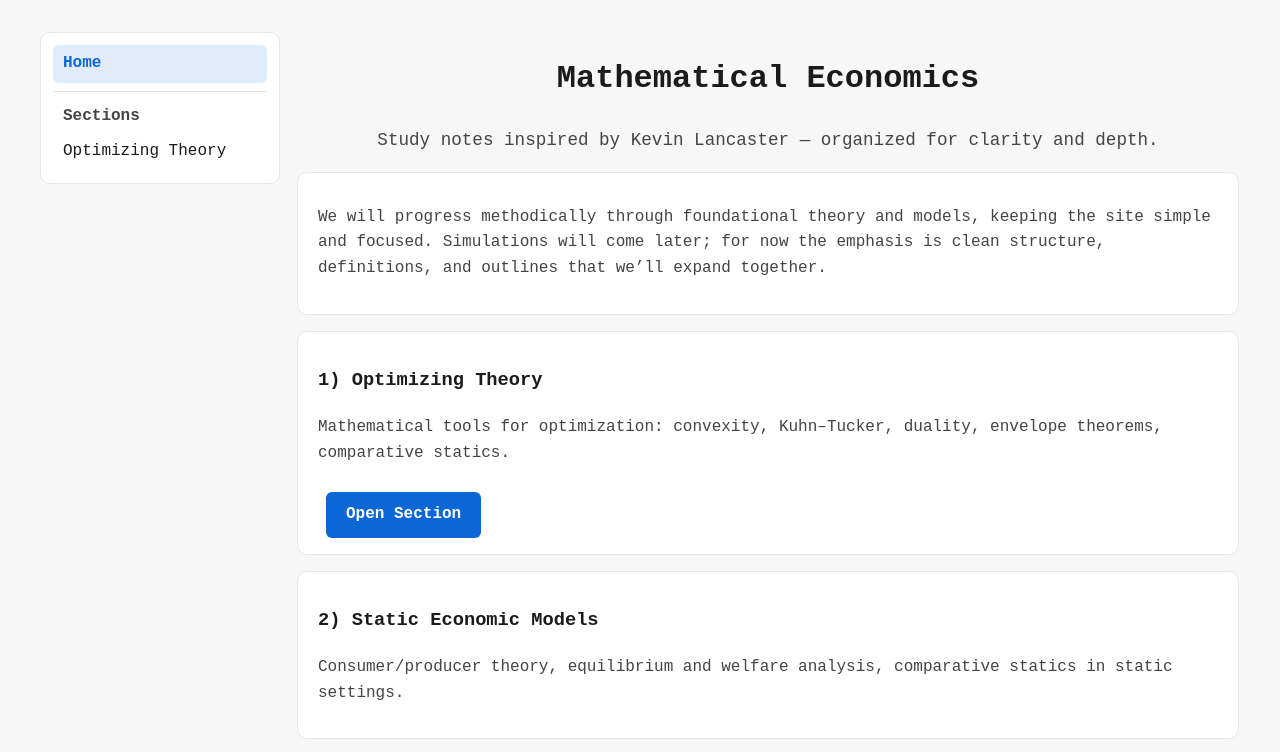
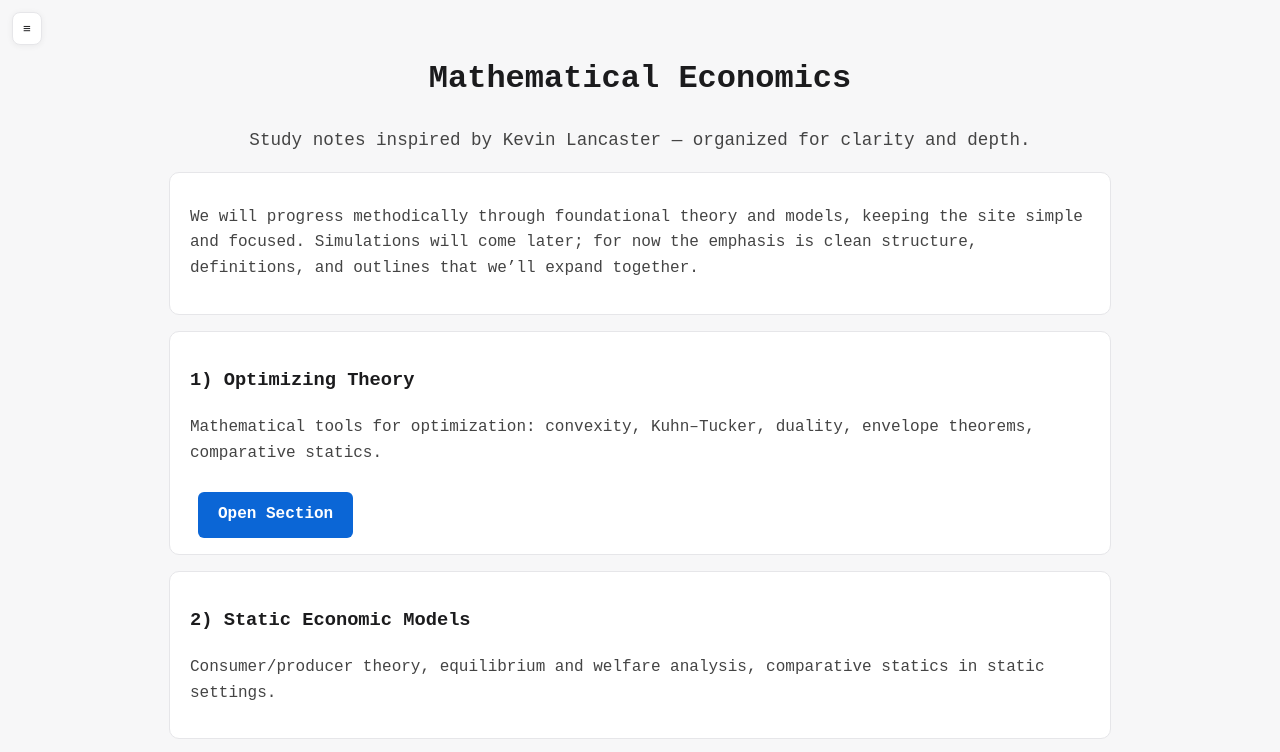
Before and after one commit to matthematics1137/mathematical-economics, a plain HTML site: page index.html in a window 1280 px wide. Shown: the top 752 px of the page. Drawn offline with Linux system fonts and the light colour scheme.

Commit message:
Off-canvas sidebar: add hamburger toggle, drawer style, backdrop; keep content centered; update JS to toggle and close on Esc/click

```diff
--- a/assets/css/style.css
+++ b/assets/css/style.css
@@ -85,13 +85,31 @@ canvas, svg { width: 100%; max-width: 900px; height: auto; background: #fff; bor
 footer { margin-top: 2rem; color: #777; font-size: 0.9rem; }
 
 /* Sidebar layout */
-.layout { display: grid; grid-template-columns: 240px 1fr; gap: 1rem; align-items: start; }
-.sidebar { position: sticky; top: 1rem; align-self: start; }
-.sidebar .card { margin: 0; padding: 0.75rem 0.75rem; }
+.layout { display: grid; grid-template-columns: 1fr; align-items: start; }
+/* Sidebar becomes an off‑canvas drawer */
+.sidebar { position: fixed; inset: 0 auto 0 0; width: 260px; transform: translateX(-100%); transition: transform .2s ease-out; z-index: 1000; }
+.sidebar .card { height: 100%; margin: 0; padding: 0.75rem 0.75rem; border-radius: 0; border-right: 1px solid var(--border); }
 .sidebar nav a { display: block; padding: 6px 10px; color: var(--fg); text-decoration: none; border-radius: 6px; }
 .sidebar nav a:hover { background: rgba(0,0,0,0.06); }
 .sidebar nav a.active { background: rgba(11,102,214,0.12); color: var(--accent); font-weight: 700; }
 .content { min-width: 0; }
+
+/* Toggle open state */
+body.nav-open .sidebar { transform: translateX(0); }
+
+/* Hamburger button */
+.hamburger {
+  position: fixed; top: 12px; left: 12px; z-index: 1001;
+  background: var(--card); color: var(--fg);
+  border: 1px solid var(--border); border-radius: 8px;
+  padding: 8px 10px; cursor: pointer; font-weight: 700;
+  box-shadow: 0 1px 6px rgba(0,0,0,.06);
+}
+.hamburger:focus { outline: 2px solid var(--accent); outline-offset: 2px; }
+
+/* Optional backdrop when open */
+.backdrop { position: fixed; inset: 0; background: rgba(0,0,0,.25); z-index: 999; opacity: 0; pointer-events: none; transition: opacity .15s ease-in; }
+body.nav-open .backdrop { opacity: 1; pointer-events: auto; }
 
 @media (prefers-color-scheme: dark) {
   .sidebar nav a:hover { background: rgba(255,255,255,0.06); }
@@ -100,5 +118,4 @@ footer { margin-top: 2rem; color: #777; font-size: 0.9rem; }
 
 @media (max-width: 900px) {
   .layout { grid-template-columns: 1fr; }
-  .sidebar { position: static; }
 }
--- a/assets/js/site-nav.js
+++ b/assets/js/site-nav.js
@@ -77,5 +77,16 @@
   document.addEventListener('DOMContentLoaded', function(){
     injectSidebar();
     renderPrevNext();
+    // Toggle button
+    const btn = document.getElementById('navToggle');
+    const backdrop = document.getElementById('backdrop');
+    function toggle(open){
+      const willOpen = open ?? !document.body.classList.contains('nav-open');
+      document.body.classList.toggle('nav-open', willOpen);
+      if (btn) btn.setAttribute('aria-expanded', String(willOpen));
+    }
+    if (btn) btn.addEventListener('click', () => toggle());
+    if (backdrop) backdrop.addEventListener('click', () => toggle(false));
+    document.addEventListener('keydown', (e)=>{ if (e.key === 'Escape') toggle(false); });
   });
 })();
--- a/index.html
+++ b/index.html
@@ -8,6 +8,8 @@
   <script defer src="assets/js/site-nav.js"></script>
 </head>
 <body>
+  <button id="navToggle" class="hamburger" aria-label="Toggle navigation" aria-expanded="false">≡</button>
+  <div id="backdrop" class="backdrop" hidden></div>
   <div class="layout">
     <aside id="sidebar" class="sidebar"></aside>
     <main class="content">
```
Also changed, not shown: pages/optimizing-theory/index.html (+2 -0 lines).
